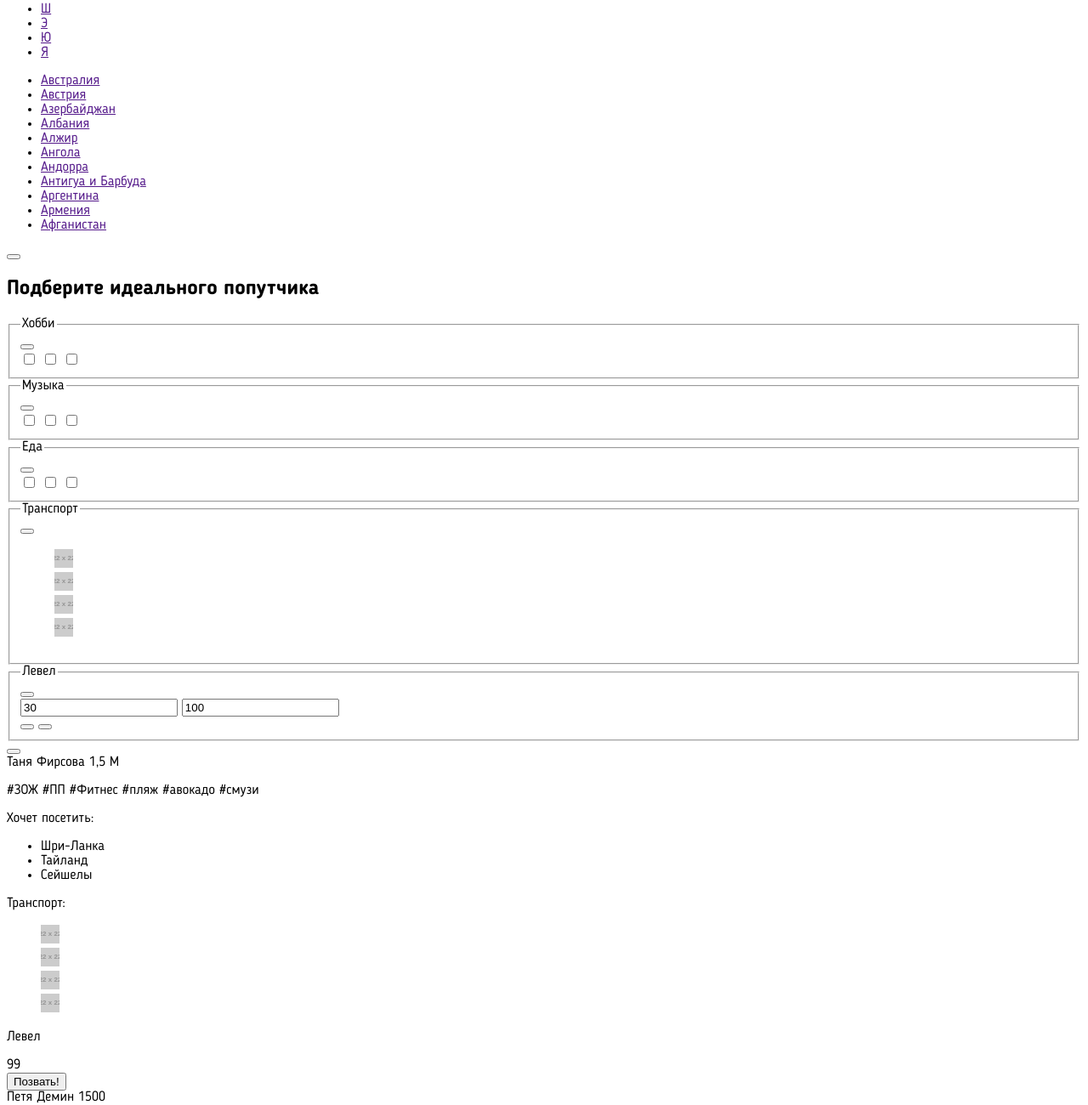
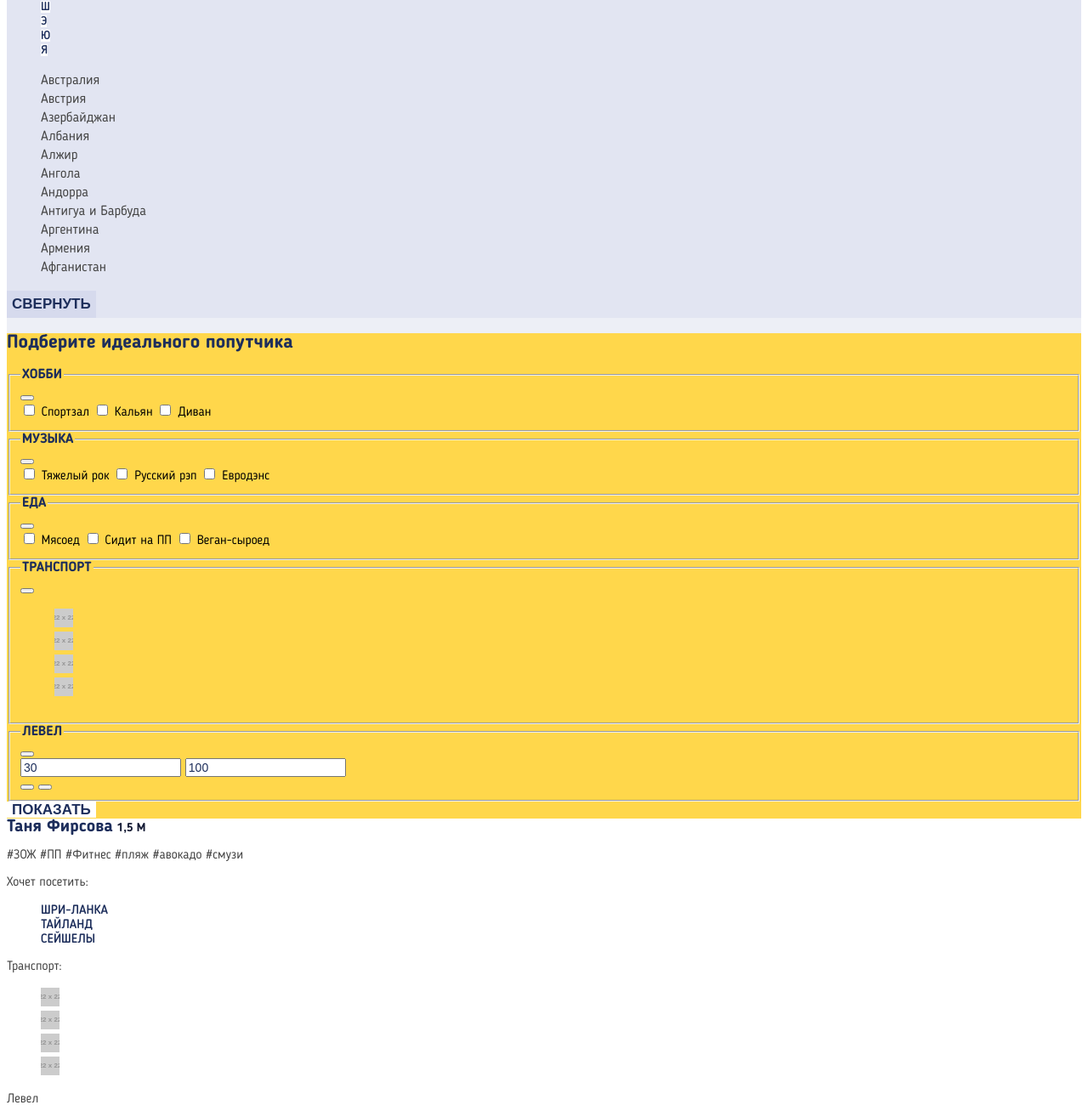
Before and after one commit to iShangareev/1005163-pognali-21, a website: page source/catalog.html in a window 1280 px wide. Shown: the part 920-2220 px from the top of the page at 85% size. Drawn offline with nearby package versions, Linux system fonts and the light colour scheme; files that its build step writes are made by us from their sources; placeholder pictures from the web are drawn by us.

Commit message:
9. Стилизация страницы каталога

```diff
--- a/package.json
+++ b/package.json
@@ -10,6 +10,7 @@
     "gulp-plumber": "1.2.1",
     "gulp-postcss": "9.0.0",
     "gulp-sass": "4.1.0",
+    "gulp-sass-glob": "^1.1.0",
     "gulp-sourcemaps": "3.0.0",
     "postcss": "8.1.7",
     "stylelint": "13.7.2",
--- a/source/catalog.html
+++ b/source/catalog.html
@@ -82,7 +82,7 @@
         <!-- /.menu-box -->
       </div>
     </header>
-    <main>
+    <main class="page-catalog">
       <section class="filtering-country">
         <div class="filtering-country__nav">
           <h3 class="filtering-country__title">Фильтрация по странам:</h3>
@@ -111,7 +111,11 @@
           <div class="alphabet-wrapper">
             <ul class="alphabet-wrapper__list">
               <li class="alphabet-wrapper__item">
-                <a href="" class="alphabet-wrapper__word">А</a>
+                <a
+                  href=""
+                  class="alphabet-wrapper__word alphabet-wrapper__word_selected"
+                  >А</a
+                >
               </li>
               <li class="alphabet-wrapper__item">
                 <a href="" class="alphabet-wrapper__word">Б</a>
@@ -225,14 +229,14 @@
               <a href="" class="countries-list__country-name">Афганистан</a>
             </li>
           </ul>
-          <button class="filtering-country__menu-close-bottom"></button>
+          <button class="filtering-country__menu-close-bottom">Свернуть</button>
         </div>
         <!-- /.country-card -->
       </section>
       <section class="filtering-companions">
         <div class="filter-wrapper">
-          <h2 class="filter__title">Подберите идеального попутчика</h2>
-        </div>
+          <h2 class="filter-wrapper__title">Подберите идеального попутчика</h2>
+
           <form action="https://echo.htmlacademy.ru" class="filter-form">
             <fieldset class="filter-form__item">
               <legend class="filter-form__item-title">Хобби</legend>
@@ -247,30 +251,27 @@
                   id="gym-checkbox"
                   class="filter-form__checkbox"
                 />
-              <label
-                for="gym-checkbox"
-                class="filter-form__checkbox-name"
-              ></label>
+                <label for="gym-checkbox" class="filter-form__checkbox-name"
+                  >Спортзал</label
+                >
                 <input
                   type="checkbox"
                   name="hookah"
                   id="hookah-checkbox"
                   class="filter-form__checkbox"
                 />
-              <label
-                for="hookah-checkbox"
-                class="filter-form__checkbox-name"
-              ></label>
+                <label for="hookah-checkbox" class="filter-form__checkbox-name"
+                  >Кальян</label
+                >
                 <input
                   type="checkbox"
                   name="sofa"
                   id="sofa-checkbox"
                   class="filter-form__checkbox"
                 />
-              <label
-                for="sofa-checkbox"
-                class="filter-form__checkbox-name"
-              ></label>
+                <label for="sofa-checkbox" class="filter-form__checkbox-name"
+                  >Диван</label
+                >
               </div>
               <!-- /.filter-form__checkboxes -->
             </fieldset>
@@ -290,17 +291,17 @@
                 <label
                   for="hard-rock-checkbox"
                   class="filter-form__checkbox-name"
-              ></label>
+                  >Тяжелый рок</label
+                >
                 <input
                   type="checkbox"
                   name="rus-rap"
                   id="rus-rap-checkbox"
                   class="filter-form__checkbox"
                 />
-              <label
-                for="rus-rap-checkbox"
-                class="filter-form__checkbox-name"
-              ></label>
+                <label for="rus-rap-checkbox" class="filter-form__checkbox-name"
+                  >Русский рэп</label
+                >
                 <input
                   type="checkbox"
                   name="euro-dance"
@@ -310,7 +311,8 @@
                 <label
                   for="euro-dance-checkbox"
                   class="filter-form__checkbox-name"
-              ></label>
+                  >Евродэнс</label
+                >
               </div>
               <!-- /.filter-form__checkboxes -->
             </fieldset>
@@ -330,7 +332,8 @@
                 <label
                   for="meat-eater-checkbox"
                   class="filter-form__checkbox-name"
-              ></label>
+                  >Мясоед</label
+                >
                 <input
                   type="checkbox"
                   name="proper-nutrition"
@@ -340,17 +343,17 @@
                 <label
                   for="proper-nutrition-checkbox"
                   class="filter-form__checkbox-name"
-              ></label>
+                  >Сидит на ПП</label
+                >
                 <input
                   type="checkbox"
                   name="vegan"
                   id="vegan-checkbox"
                   class="filter-form__checkbox"
                 />
-              <label
-                for="vegan-checkbox"
-                class="filter-form__checkbox-name"
-              ></label>
+                <label for="vegan-checkbox" class="filter-form__checkbox-name"
+                  >Веган-сыроед</label
+                >
               </div>
               <!-- /.filter-form__checkboxes -->
             </fieldset>
@@ -431,8 +434,9 @@
                 </div>
               </div>
             </fieldset>
-          <button class="show-button" type="submit"></button>
+            <button class="show-button" type="submit">Показать</button>
           </form>
+        </div>
       </section>
       <section class="public-cards">
         <h2 class="visually-hidden">Карточки попутчиков</h2>
--- /dev/null
+++ b/source/sass/blocks/alphabet-wrapper.scss
@@ -0,0 +1,19 @@
+.alphabet-wrapper__list {
+  list-style-type: none;
+}
+
+.alphabet-wrapper__word {
+  font-weight: 500;
+  font-size: 14px;
+  line-height: 14px;
+  text-align: center;
+  text-transform: uppercase;
+  text-decoration: none;
+  color: var(--light-blue);
+  background-color: var(--basic-white);
+}
+
+.alphabet-wrapper__word_selected {
+  color: var(--basic-white);
+  background-color: var(--light-blue);
+}
--- /dev/null
+++ b/source/sass/blocks/countries-card.scss
@@ -0,0 +1,3 @@
+.countries-card {
+  background-color: var(--lilac-light);
+}
--- /dev/null
+++ b/source/sass/blocks/countries-list.scss
@@ -0,0 +1,10 @@
+.countries-list {
+  list-style-type: none;
+}
+
+.countries-list__country-name {
+  font-size: 16px;
+  line-height: 22px;
+  text-decoration: none;
+  color: var(--special-grey);
+}
--- /dev/null
+++ b/source/sass/blocks/filter-form.scss
@@ -0,0 +1,21 @@
+.filter-form__item-title {
+  font-weight: 600;
+  font-size: 16px;
+  line-height: 18px;
+  text-transform: uppercase;
+  color: var(--light-blue);
+}
+
+.filter-form__checkbox-name {
+  font-size: 15px;
+  line-height: 20px;
+  color: var(--basic-black);
+}
+
+.filter__min-price-input,
+.filter__max-price-input {
+  font-weight: 500;
+  font-size: 14px;
+  line-height: 13px;
+  color: var(--light-blue);
+}
--- /dev/null
+++ b/source/sass/blocks/filter-wrapper.scss
@@ -0,0 +1,10 @@
+.filter-wrapper {
+  background-color: var(--basic-yellow);
+}
+
+.filter-wrapper__title {
+  font-weight: 600;
+  font-size: 22px;
+  line-height: 22px;
+  color: var(--light-blue);
+}
--- /dev/null
+++ b/source/sass/blocks/filtering-country.scss
@@ -0,0 +1,19 @@
+.filtering-country__title {
+  font-weight: 600;
+  font-size: 16px;
+  line-height: 18px;
+  text-transform: uppercase;
+  color: var(--main-blue-text);
+  background-color: var(--lilac-light);
+}
+
+.filtering-country__menu-close-bottom {
+  font-weight: 600;
+  font-size: 17px;
+  line-height: 30px;
+  text-transform: uppercase;
+  color: var(--light-blue);
+  background-color: var(--lilac-blue);
+  text-decoration: none;
+  border: none;
+}
--- /dev/null
+++ b/source/sass/blocks/page-catalog.scss
@@ -0,0 +1,3 @@
+.page-catalog {
+  background-color: var(--basic-grey);
+}
--- /dev/null
+++ b/source/sass/blocks/public-card-profile.scss
@@ -0,0 +1,76 @@
+.public-card-profile {
+  background-color: var(--basic-white);
+}
+
+.public-card-profile__user-name {
+  font-weight: 600;
+  font-size: 20px;
+  line-height: 20px;
+  color: var(--light-blue);
+}
+
+.public-card-profile__subscribers {
+  font-weight: 600;
+  font-size: 14px;
+  line-height: 16px;
+  text-transform: uppercase;
+  color: var(--main-blue-title);
+}
+
+.public-card-profile__hashtags {
+  font-size: 15px;
+  line-height: 18px;
+  color: var(--special-grey);
+}
+
+.public-card-profile__text {
+  font-size: 15px;
+  line-height: 16px;
+  color: var(--special-grey);
+}
+
+.public-card-profile__list {
+  list-style-type: none;
+}
+
+.public-card-profile__country-name {
+  font-weight: 500;
+  font-size: 15px;
+  line-height: 16px;
+  text-transform: uppercase;
+  color: var(--light-blue);
+}
+
+.public-card-profile__transport-title,
+.public-card-profile__level-title {
+  font-size: 15px;
+  line-height: 16px;
+  color: var(--special-grey);
+}
+
+.public-card-profile__level-num {
+  font-weight: 600;
+  font-size: 24px;
+  line-height: 24px;
+  color: var(--light-blue);
+}
+
+.public-card-profile__signal-button {
+  font-weight: bold;
+  font-size: 17px;
+  line-height: 17px;
+  text-align: center;
+  text-transform: uppercase;
+  color: var(--main-blue-title);
+  background-color: var(--basic-yellow);
+  border: none;
+}
+
+.public-cards__show-more {
+  font-weight: 600;
+  font-size: 17px;
+  line-height: 30px;
+  text-transform: uppercase;
+  color: var(--light-blue);
+  text-decoration: none;
+}
--- /dev/null
+++ b/source/sass/blocks/regions-list.scss
@@ -0,0 +1,23 @@
+.regions-list {
+  list-style-type: none;
+}
+
+.regions-list__region-name {
+  font-weight: 600;
+  font-size: 16px;
+  line-height: 18px;
+  text-transform: uppercase;
+  color: var(--main-blue-text);
+  text-decoration: none;
+  opacity: 0.3;
+}
+
+.regions-list__region-name_selected {
+  font-weight: 600;
+  font-size: 16px;
+  line-height: 18px;
+  text-transform: uppercase;
+  color: var(--main-blue-text);
+  text-decoration: none;
+  opacity: 1;
+}
--- /dev/null
+++ b/source/sass/blocks/show-button.scss
@@ -0,0 +1,10 @@
+.show-button {
+  font-weight: bold;
+  font-size: 17px;
+  line-height: 17px;
+  text-align: center;
+  text-transform: uppercase;
+  color: var(--light-blue);
+  background-color: var(--basic-white);
+  border: none;
+}
--- a/source/sass/style.scss
+++ b/source/sass/style.scss
@@ -1,7 +1,5 @@
 @import "variables.scss";
 @import "fonts.scss";
-// Blocks
-
 @import "blocks/page__body.scss";
 @import "blocks/page-margin.scss";
 @import "blocks/header.scss";
@@ -41,3 +39,13 @@
 @import "blocks/previous-card.scss";
 @import "blocks/finish-step.scss";
 @import "blocks/footer.scss";
+@import "blocks/filtering-country.scss";
+@import "blocks/countries-card.scss";
+@import "blocks/regions-list.scss";
+@import "blocks/alphabet-wrapper.scss";
+@import "blocks/countries-list.scss";
+@import "blocks/filter-wrapper.scss";
+@import "blocks/filter-form.scss";
+@import "blocks/show-button.scss";
+@import "blocks/page-catalog.scss";
+@import "blocks//public-card-profile.scss";
--- a/source/sass/variables.scss
+++ b/source/sass/variables.scss
@@ -18,7 +18,9 @@
   --special-grey: #444444;
   --hashtag-color: #b3b3b3;
   --lilac: #d4d9eb;
-  --normal-orange: ff5c23;
+  --lilac-light: #e2e5f2;
+  --lilac-blue: #d6daed;
+  --normal-orange: #ff5c23;
 }
 
 // settings
```
Also changed, not shown: source/sass/fonts.scss (+16 -8 lines), 1 other file. Lines whose indentation alone changed are shown as unchanged.
